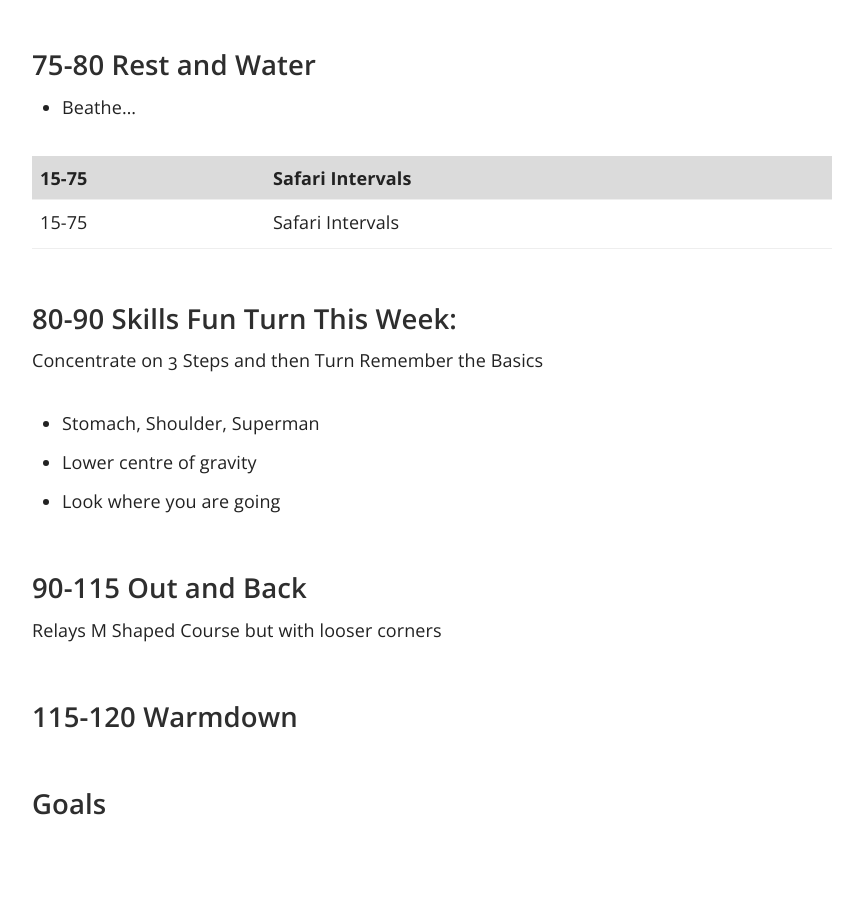
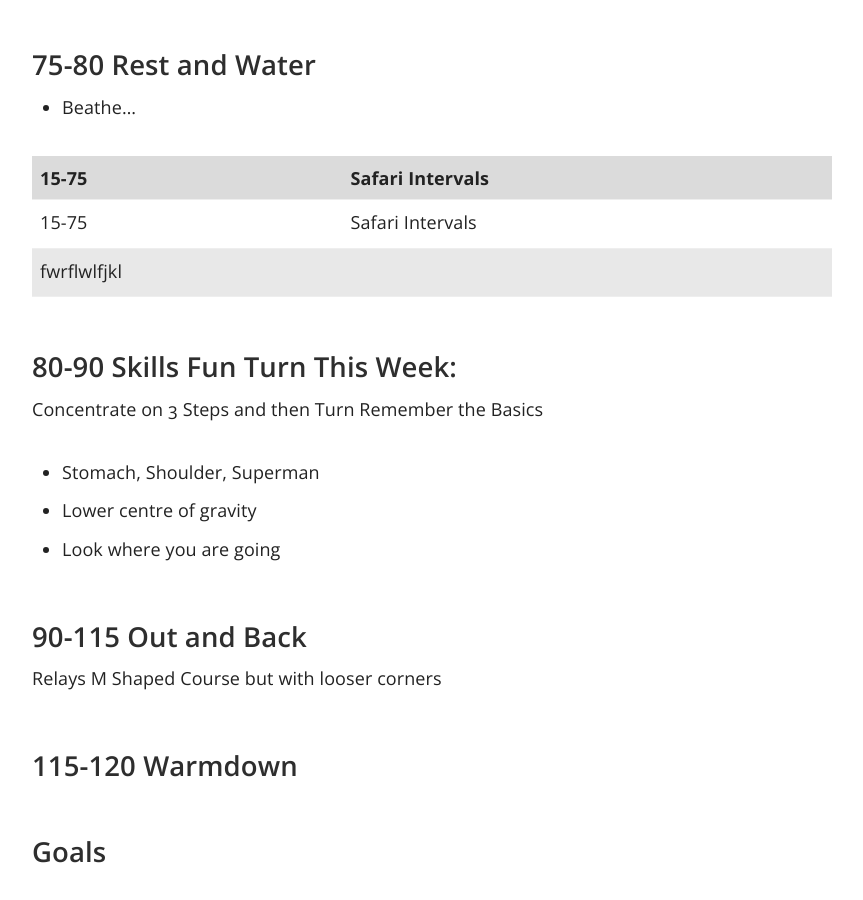
Before and after one commit to scotentSD/template_toolkit, a Jekyll site: the page built from _docs/Content/3-POD.md, in a window 1280 px wide and 900 px high, scrolled down 1076 px. Shown: the whole window, without its empty margins (358-1221 px from the left). Built offline with Jekyll 4.4.1, drawn with Linux system fonts in a browser that asks for light colours; before the commit the page ends 1927 px from its top, so only the background shows below that.

Commit message:
Update 3-POD.md

```diff
--- a/_docs/Content/3-POD.md
+++ b/_docs/Content/3-POD.md
@@ -38,7 +38,8 @@ published: true
 
 | 15-75 | Safari Intervals |
 | ----------- | ----------- |
-| 15-75 | Safari Intervals |
+| 15-75 | Safari Intervals
+fwrflwlfjkl  |
 
 ## 80-90 	Skills 	Fun Turn This Week:
 Concentrate on 3 Steps and then Turn
```
